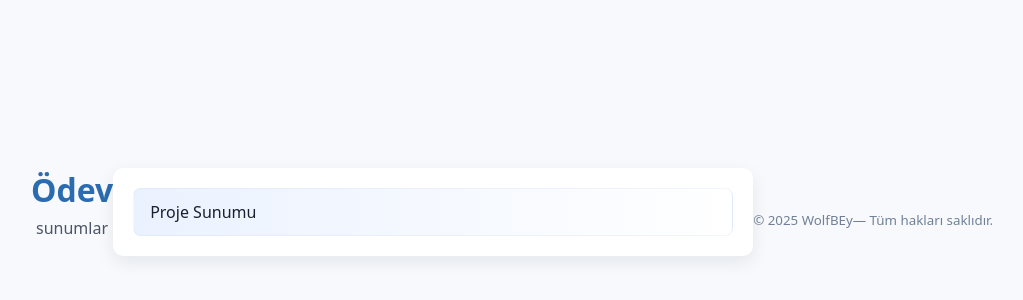
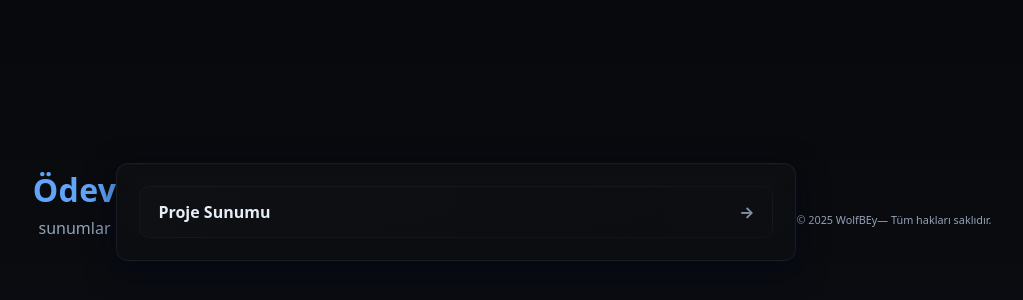
Before and after one commit to WolfBey/odev, a plain HTML site: page index.html in a window 1280 px wide. Shown: the part 188-488 px from the top of the page, without its empty margins (128-1151 px from the left). Drawn offline with Linux system fonts and the light colour scheme.

Commit message:
Update styles.css

```diff
--- a/styles.css
+++ b/styles.css
@@ -1,8 +1,11 @@
 :root{
-  --bg: #f7f9fc;
-  --card: #ffffff;
-  --accent: #2b6cb0;
-  --text: #1a202c;
+  --bg: #07070a;           /* sayfa arka planı (çok koyu) */
+  --card: #0f1720;         /* içerik kartı */
+  --accent: #60a5fa;       /* vurgu rengi (mavi) */
+  --muted: #94a3b8;        /* yardımcı metin */
+  --text: #e6eef8;         /* ana metin */
+  --glass: rgba(255,255,255,0.03);
+  --border: rgba(255,255,255,0.06);
 }
 
 *{box-sizing:border-box}
@@ -10,7 +13,7 @@ html,body{height:100%}
 body{
   margin:0;
   font-family: system-ui, -apple-system, "Segoe UI", Roboto, "Helvetica Neue", Arial;
-  background:var(--bg);
+  background: linear-gradient(180deg, var(--bg) 0%, #0b0f14 100%);
   color:var(--text);
   display:flex;
   align-items:center;
@@ -18,6 +21,7 @@ body{
   padding:32px;
 }
 
+/* header */
 .site-header{
   text-align:center;
   margin-bottom:18px;
@@ -27,49 +31,80 @@ h1{
   margin:0;
   font-size:2rem;
   color:var(--accent);
+  letter-spacing:0.4px;
 }
 
 .subtitle{
   margin:6px 0 0;
-  color:#4a5568;
+  color:var(--muted);
 }
 
 /* container for nav */
 main{
   width:100%;
-  max-width:640px;
-  background:var(--card);
-  border-radius:10px;
-  padding:20px;
-  box-shadow:0 6px 18px rgba(12,24,40,0.08);
+  max-width:680px;
+  background:linear-gradient(180deg, rgba(255,255,255,0.02), rgba(255,255,255,0.01));
+  border-radius:12px;
+  padding:22px;
+  box-shadow: 0 8px 30px rgba(2,6,23,0.6), inset 0 1px 0 rgba(255,255,255,0.02);
+  border:1px solid var(--border);
+  backdrop-filter: blur(6px);
 }
 
+/* link list */
 .link-list{
   list-style:none;
   padding:0;
   margin:0;
   display:grid;
-  gap:10px;
+  gap:12px;
 }
 
 .link-list li a{
-  display:block;
-  padding:12px 16px;
-  border-radius:8px;
+  display:flex;
+  align-items:center;
+  justify-content:space-between;
+  padding:14px 18px;
+  border-radius:10px;
   text-decoration:none;
   color:var(--text);
-  background:linear-gradient(90deg, rgba(235,242,255,1) 0%, rgba(255,255,255,1) 100%);
-  border:1px solid rgba(43,108,176,0.06);
-  transition:transform .12s ease, box-shadow .12s ease;
+  background: linear-gradient(90deg, rgba(255,255,255,0.01), rgba(255,255,255,0.00));
+  border:1px solid rgba(255,255,255,0.03);
+  transition:transform .12s ease, box-shadow .12s ease, background .12s ease;
+  font-weight:600;
+}
+
+.link-list li a::after{
+  content: "→";
+  color: var(--muted);
+  margin-left:12px;
+  opacity:0.9;
+  font-weight:700;
 }
 
 .link-list li a:hover{
-  transform:translateY(-3px);
-  box-shadow:0 8px 20px rgba(43,108,176,0.08);
+  transform: translateY(-4px);
+  box-shadow: 0 12px 30px rgba(0,0,0,0.6), 0 2px 0 rgba(96,165,250,0.04);
+  background: linear-gradient(90deg, rgba(96,165,250,0.06), rgba(255,255,255,0.01));
+  border-color: rgba(96,165,250,0.14);
 }
 
+.link-list li a:focus{
+  outline: 3px solid rgba(96,165,250,0.14);
+  outline-offset: 3px;
+}
+
+/* small footer */
 .site-footer{
   margin-top:14px;
   text-align:center;
-  color:#718096;
+  color:var(--muted);
+  font-size:13px;
 }
+
+/* responsive */
+@media (max-width:520px){
+  body{ padding:18px; }
+  main{ padding:16px; }
+  .link-list li a{ padding:12px 14px; }
+}
```
